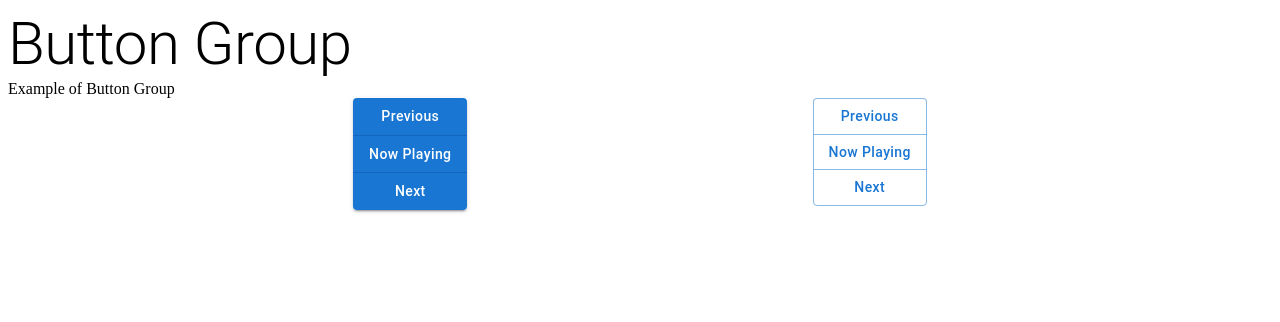
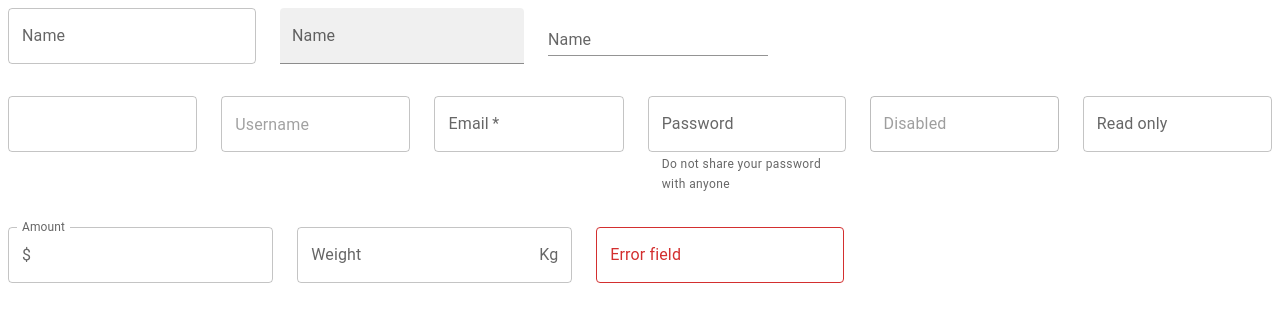
Before and after one commit to puranchandralohar/react-mui, a React (Create React App) app in the folder mui/: page / in a window 1280 px wide. Shown: the top 322 px of the page. Built offline with nearby package versions, Linux system fonts and the light colour scheme.

Commit message:
TextField

```diff
--- a/mui/src/App.js
+++ b/mui/src/App.js
@@ -9,8 +9,8 @@ function App() {
     <>
      {/* <Typo/> */}
      {/* <MuiButtons/> */}
-     {/* <TextFields/> */}
-     <MuiButtonGroup />
+     <TextFields/>
+     {/* <MuiButtonGroup /> */}
     </>
   );
 }
--- a/mui/src/components/TextFields.jsx
+++ b/mui/src/components/TextFields.jsx
@@ -1,6 +1,6 @@
 import React from 'react'
 
-import { Stack, TextField } from '@mui/material'
+import { Stack, TextField, InputAdornment } from '@mui/material'
 export const TextFields = () => {
   return (
 
@@ -10,6 +10,25 @@ export const TextFields = () => {
             <TextField label='Name' variant='filled'/>
             <TextField label='Name' variant='standard'/>
         </Stack>
+
+        <Stack spacing={3} direction='row'>
+            <TextField type='text' aria-label='text field'/>
+            <TextField type='text' aria-label='Placeholder field' placeholder='Username'/>
+            <TextField type='text' aria-label='required field' label='Email' required/>
+            <TextField label='Password' type='password' helperText='Do not share your password with anyone'/>
+            <TextField aria-label='disabled' disabled label='Disabled'/>
+            <TextField aria-label='read only' label='Read only' InputProps={{ readOnly:true }}/>
+        </Stack>
+
+        <Stack spacing={3} direction='row'>
+            <TextField label='Amount' InputProps={{
+              startAdornment:<InputAdornment position='start'>$</InputAdornment>
+            }}/>
+            <TextField label='Weight' InputProps={{
+              endAdornment:<InputAdornment position='end'>Kg</InputAdornment>
+            }}/>
+             <TextField label='Error field' variant='outlined' error/>
+        </Stack>
     </Stack>
   )
 }
```
